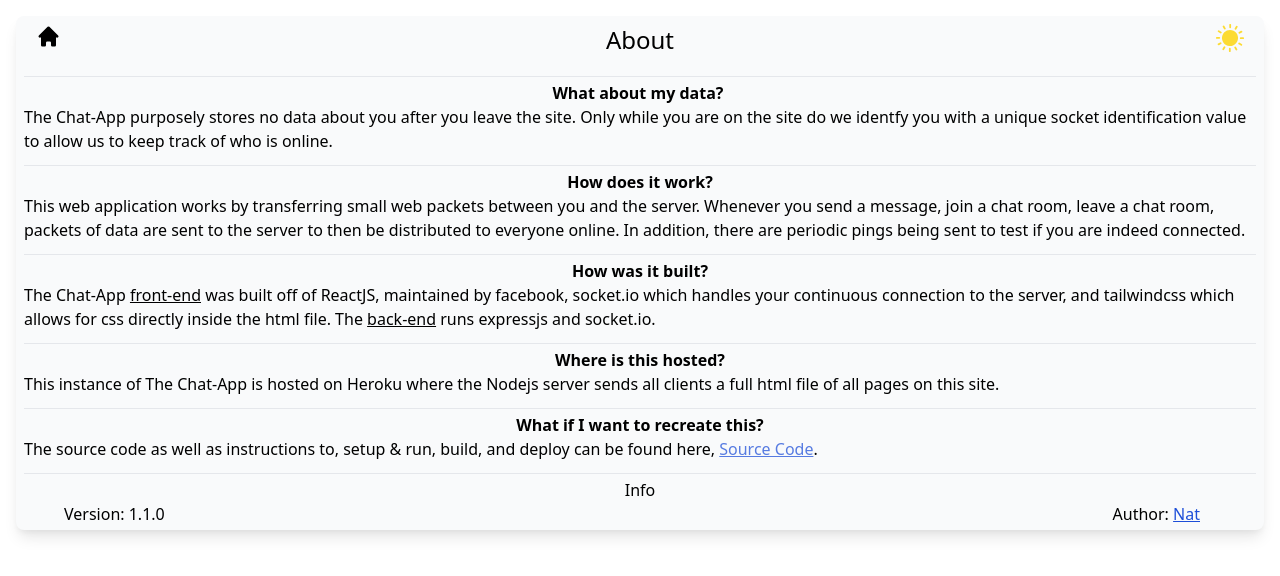
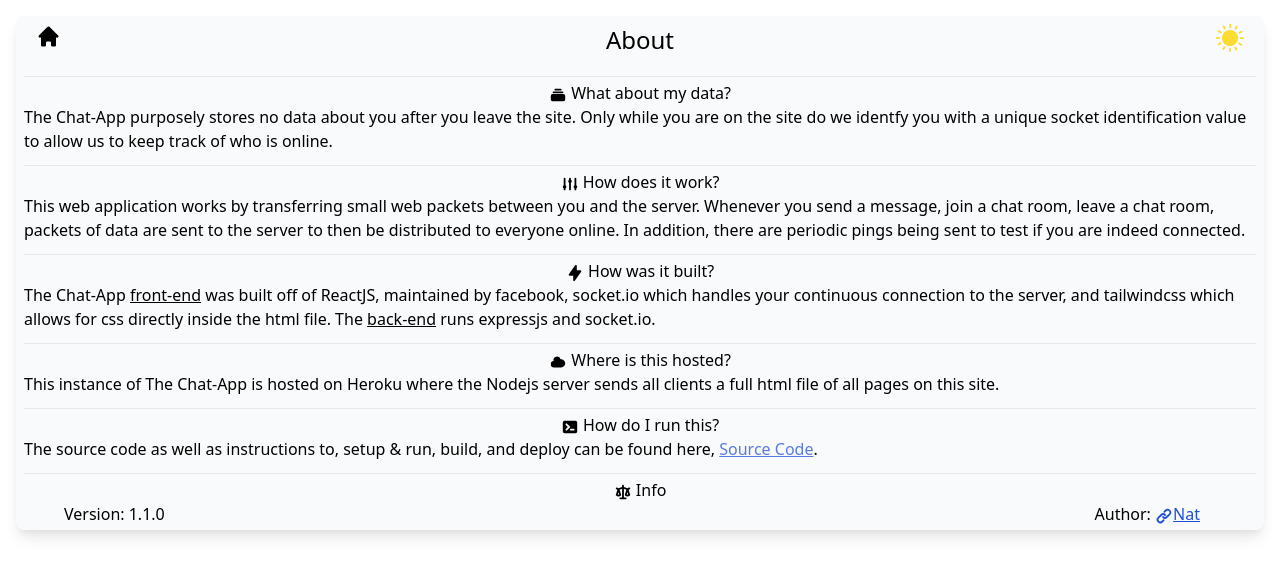
Before and after one commit to Nat-07/React-Socket.IO-ChatApp, a React (Create React App) app: page /about in a window 1280 px wide. Shown: the top 576 px of the page. Built offline with nearby package versions, Linux system fonts and the light colour scheme.

Commit message:
Update about

```diff
--- a/src/components/about/about.js
+++ b/src/components/about/about.js
@@ -3,8 +3,8 @@ import HomeButton from "../homeButton";
 
 export default function AboutInfo({ isBase, setIsBase }) {
     return (
-        <div className="min-h-screen pt-4 pb-5 subpixel-antialiased dark:bg-darkModeMain">
-            <div className="px-2 pb-1 mx-4 space-y-3 divide-y rounded-lg shadow-lg dark:text-gray-200 bg-gray-50 dark:bg-darkModeHeadFoot ">
+        <div className="min-h-screen pt-4 pb-5 subpixel-antialiased dark:bg-black">
+            <div className="px-2 pb-1 mx-4 space-y-3 divide-y rounded-lg shadow-lg dark:text-gray-200 bg-gray-50 dark:bg-gray-800 ">
                 <div className="grid grid-cols-3">
                     <div className="col-span-1 pt-2 pl-3 mb-2 justify-self-start">
                         <HomeButton />
@@ -19,8 +19,20 @@ export default function AboutInfo({ isBase, setIsBase }) {
                 </div>
                 <div>
                     <div className="flex justify-center pt-1">
-                        <p className="font-semibold dark:text-white">
-                            What about my data?&nbsp;
+                        <p className=" dark:text-white">
+                            <svg
+                                xmlns="http://www.w3.org/2000/svg"
+                                height="18px"
+                                width="18px"
+                                viewBox="0 0 20 20"
+                                className="inline-block stroke-2"
+                                fill="currentColor"
+                            >
+                                <path d="M7 3a1 1 0 000 2h6a1 1 0 100-2H7zM4 7a1 1 0 011-1h10a1 1 0 110 2H5a1 1 0 01-1-1zM2 11a2 2 0 012-2h12a2 2 0 012 2v4a2 2 0 01-2 2H4a2 2 0 01-2-2v-4z" />
+                            </svg>{" "}
+                            <span className="font-medium">
+                                What about my data?
+                            </span>
                         </p>
                     </div>
                     <p>
@@ -35,8 +47,20 @@ export default function AboutInfo({ isBase, setIsBase }) {
 
                 <div>
                     <div className="flex justify-center pt-1 ">
-                        <p className="font-semibold dark:text-white">
-                            How does it work?
+                        <p className=" dark:text-white">
+                            <svg
+                                xmlns="http://www.w3.org/2000/svg"
+                                height="18px"
+                                width="18px"
+                                viewBox="0 0 20 20"
+                                className="inline-block stroke-2"
+                                fill="currentColor"
+                            >
+                                <path d="M5 4a1 1 0 00-2 0v7.268a2 2 0 000 3.464V16a1 1 0 102 0v-1.268a2 2 0 000-3.464V4zM11 4a1 1 0 10-2 0v1.268a2 2 0 000 3.464V16a1 1 0 102 0V8.732a2 2 0 000-3.464V4zM16 3a1 1 0 011 1v7.268a2 2 0 010 3.464V16a1 1 0 11-2 0v-1.268a2 2 0 010-3.464V4a1 1 0 011-1z" />
+                            </svg>{" "}
+                            <span className="font-medium">
+                                How does it work?
+                            </span>
                         </p>
                     </div>
                     <p>
@@ -51,8 +75,24 @@ export default function AboutInfo({ isBase, setIsBase }) {
 
                 <div>
                     <div className="flex justify-center pt-1">
-                        <p className="font-semibold dark:text-white">
-                            How was it built?
+                        <p className="dark:text-white">
+                            <svg
+                                xmlns="http://www.w3.org/2000/svg"
+                                height="18px"
+                                width="18px"
+                                viewBox="0 0 20 20"
+                                className="inline-block stroke-2"
+                                fill="currentColor"
+                            >
+                                <path
+                                    fillRule="evenodd"
+                                    d="M11.3 1.046A1 1 0 0112 2v5h4a1 1 0 01.82 1.573l-7 10A1 1 0 018 18v-5H4a1 1 0 01-.82-1.573l7-10a1 1 0 011.12-.38z"
+                                    clipRule="evenodd"
+                                />
+                            </svg>{" "}
+                            <span className="font-medium">
+                                How was it built?
+                            </span>
                         </p>
                     </div>
                     <p>
@@ -68,8 +108,20 @@ export default function AboutInfo({ isBase, setIsBase }) {
                 </div>
                 <div>
                     <div className="flex justify-center pt-1">
-                        <p className="font-semibold dark:text-white">
-                            Where is this hosted?
+                        <p className=" dark:text-white">
+                            <svg
+                                xmlns="http://www.w3.org/2000/svg"
+                                height="18px"
+                                width="18px"
+                                viewBox="0 0 20 20"
+                                className="inline-block stroke-2"
+                                fill="currentColor"
+                            >
+                                <path d="M5.5 16a3.5 3.5 0 01-.369-6.98 4 4 0 117.753-1.977A4.5 4.5 0 1113.5 16h-8z" />
+                            </svg>{" "}
+                            <span className="font-medium">
+                                Where is this hosted?
+                            </span>
                         </p>
                     </div>
                     <p>
@@ -81,7 +133,23 @@ export default function AboutInfo({ isBase, setIsBase }) {
                 <div>
                     <div className="flex justify-center pt-1 ">
                         <p className="font-semibold dark:text-white">
-                            What if I want to recreate this?
+                            <svg
+                                xmlns="http://www.w3.org/2000/svg"
+                                height="18px"
+                                width="18px"
+                                viewBox="0 0 20 20"
+                                className="inline-block stroke-2"
+                                fill="currentColor"
+                            >
+                                <path
+                                    fillRule="evenodd"
+                                    d="M2 5a2 2 0 012-2h12a2 2 0 012 2v10a2 2 0 01-2 2H4a2 2 0 01-2-2V5zm3.293 1.293a1 1 0 011.414 0l3 3a1 1 0 010 1.414l-3 3a1 1 0 01-1.414-1.414L7.586 10 5.293 7.707a1 1 0 010-1.414zM11 12a1 1 0 100 2h3a1 1 0 100-2h-3z"
+                                    clipRule="evenodd"
+                                />
+                            </svg>{" "}
+                            <span className="font-medium">
+                                How do I run this?
+                            </span>
                         </p>
                     </div>
                     <p>
@@ -100,7 +168,23 @@ export default function AboutInfo({ isBase, setIsBase }) {
                 </div>
                 <div>
                     <div className="flex justify-center pt-1">
-                        <p className="font-medium dark:text-white">Info</p>
+                        <p className=" dark:text-white">
+                            <svg
+                                xmlns="http://www.w3.org/2000/svg"
+                                height="18px"
+                                width="18px"
+                                viewBox="0 0 20 20"
+                                className="inline-block"
+                                fill="currentColor"
+                            >
+                                <path
+                                    fillRule="evenodd"
+                                    d="M10 2a1 1 0 011 1v1.323l3.954 1.582 1.599-.8a1 1 0 01.894 1.79l-1.233.616 1.738 5.42a1 1 0 01-.285 1.05A3.989 3.989 0 0115 15a3.989 3.989 0 01-2.667-1.019 1 1 0 01-.285-1.05l1.715-5.349L11 6.477V16h2a1 1 0 110 2H7a1 1 0 110-2h2V6.477L6.237 7.582l1.715 5.349a1 1 0 01-.285 1.05A3.989 3.989 0 015 15a3.989 3.989 0 01-2.667-1.019 1 1 0 01-.285-1.05l1.738-5.42-1.233-.617a1 1 0 01.894-1.788l1.599.799L9 4.323V3a1 1 0 011-1zm-5 8.274l-.818 2.552c.25.112.526.174.818.174.292 0 .569-.062.818-.174L5 10.274zm10 0l-.818 2.552c.25.112.526.174.818.174.292 0 .569-.062.818-.174L15 10.274z"
+                                    clipRule="evenodd"
+                                />
+                            </svg>{" "}
+                            <span className="font-medium"> Info</span>
+                        </p>
                     </div>
                     <div className="flex justify-between ml-10 mr-14">
                         <p>Version: 1.1.0</p>
@@ -110,6 +194,20 @@ export default function AboutInfo({ isBase, setIsBase }) {
                                 className="text-blue-700 underline dark:text-blue-400"
                                 href="https://github.com/Nat-07"
                             >
+                                <svg
+                                    xmlns="http://www.w3.org/2000/svg"
+                                    height="18px"
+                                    width="18px"
+                                    viewBox="0 0 20 20"
+                                    className="inline-block"
+                                    fill="currentColor"
+                                >
+                                    <path
+                                        fillRule="evenodd"
+                                        d="M12.586 4.586a2 2 0 112.828 2.828l-3 3a2 2 0 01-2.828 0 1 1 0 00-1.414 1.414 4 4 0 005.656 0l3-3a4 4 0 00-5.656-5.656l-1.5 1.5a1 1 0 101.414 1.414l1.5-1.5zm-5 5a2 2 0 012.828 0 1 1 0 101.414-1.414 4 4 0 00-5.656 0l-3 3a4 4 0 105.656 5.656l1.5-1.5a1 1 0 10-1.414-1.414l-1.5 1.5a2 2 0 11-2.828-2.828l3-3z"
+                                        clipRule="evenodd"
+                                    />
+                                </svg>
                                 Nat
                             </a>
                         </p>
```
